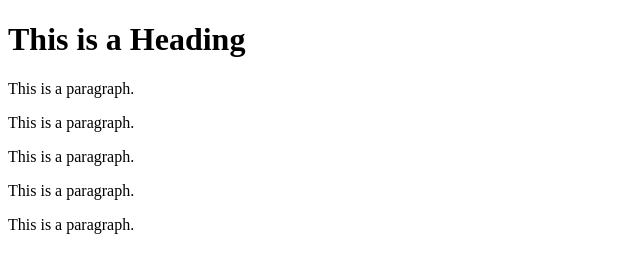
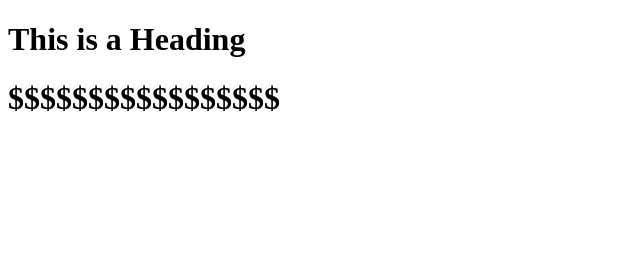
Before and after one commit to yassermouahid/repo1, a plain HTML site: page fich1.html in a window 1280 px wide. Shown: the whole page, without its empty margins (0-640 px from the left). Drawn offline with Linux system fonts and the light colour scheme.

Commit message:
add fich1 modif

```diff
--- a/fich1.html
+++ b/fich1.html
@@ -6,11 +6,8 @@
 <body>
 
 <h1>This is a Heading</h1>
-<p>This is a paragraph.</p>
-<p>This is a paragraph.</p>
-<p>This is a paragraph.</p>
-<p>This is a paragraph.</p>
-<p>This is a paragraph.</p>
+
+<h1>$$$$$$$$$$$$$$$$$</h1>
 
 </body>
 </html>
```
